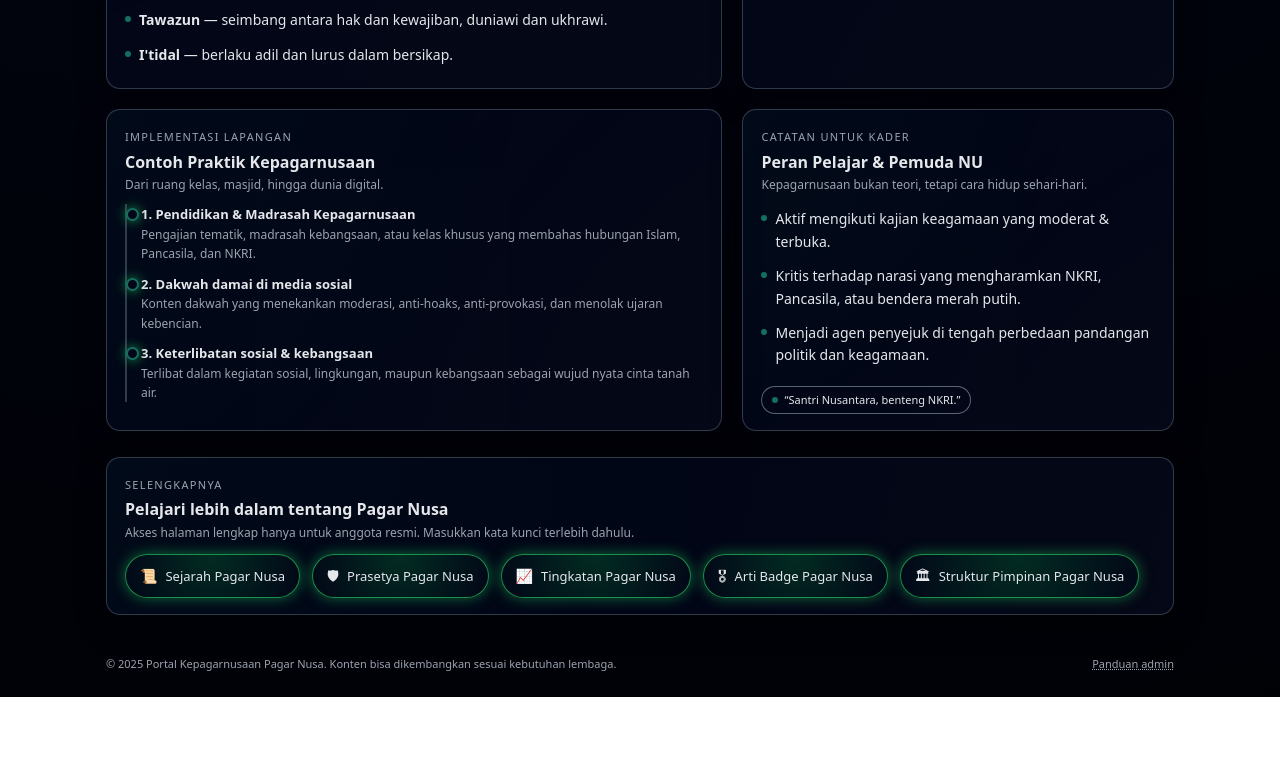
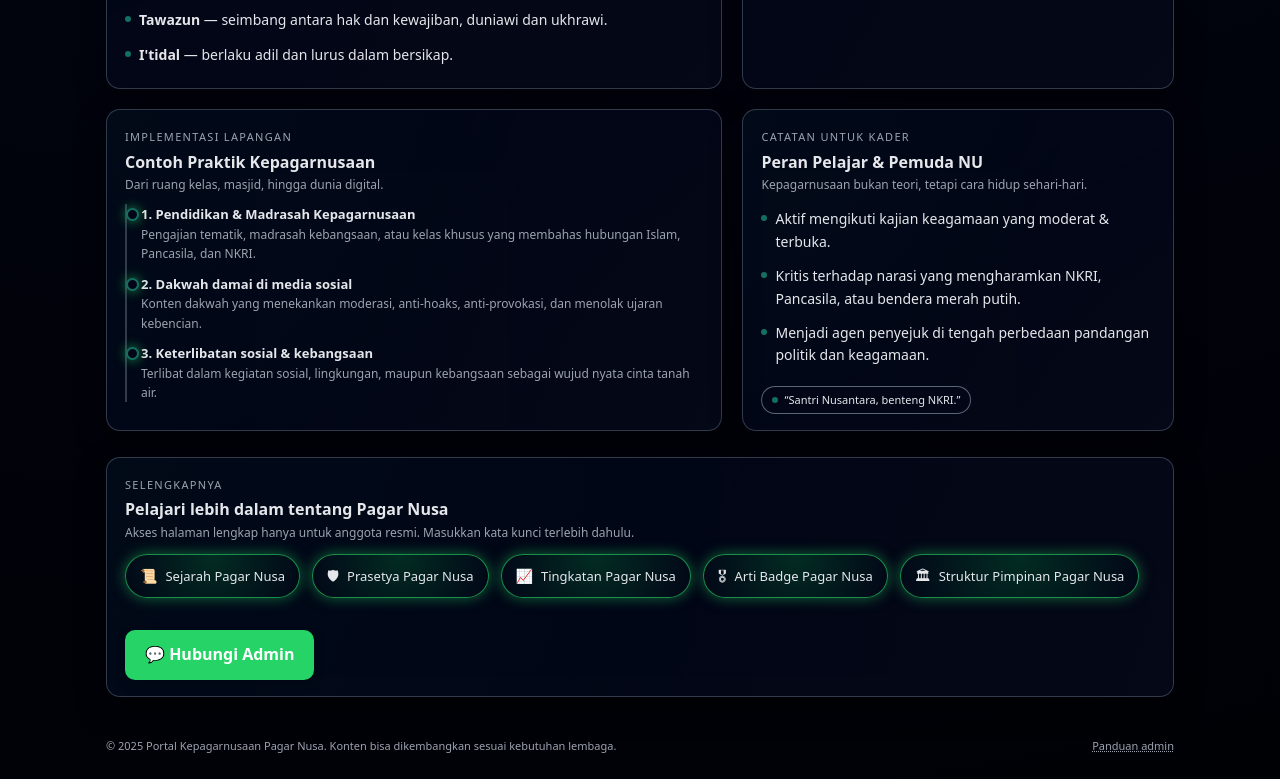
Before and after one commit to kenthungmusthofa/santri-ngoding-room, a plain HTML site: page index.html in a window 1280 px wide. Shown: the part 1101-1880 px from the top of the page. Before the commit the page ends 1798 px from the top, so only its background shows below. Drawn offline with Linux system fonts and the light colour scheme.

Commit message:
index.html

```diff
--- a/index.html
+++ b/index.html
@@ -37,6 +37,25 @@
       text-decoration: none;
       color: inherit;
     }
+    .hubungi-admin {
+    display: inline-block;
+    margin-top: 20px;
+    padding: 12px 20px;
+    background: #25D366; /* warna hijau WA */
+    color: white;
+    font-weight: 600;
+    border-radius: 10px;
+    text-decoration: none;
+    box-shadow: 0 4px 12px rgba(0,0,0,0.2);
+    transition: 0.2s ease;
+  }
+
+  .hubungi-admin:hover {
+    background: #1ebe5d;
+    transform: translateY(-3px);
+    box-shadow: 0 6px 14px rgba(0,0,0,0.25);
+  }
+
 
     /* ====== GLOBAL ANIMATIONS ====== */
     @keyframes bgMove {
@@ -1234,6 +1253,11 @@
       <span class="icon">🏛</span>
       <span>Struktur Pimpinan Pagar Nusa</span>
     </a>
+
+    <a href="https://wa.me/6283848039828" target="_blank" class="hubungi-admin">
+      💬 Hubungi Admin
+    </a>
+
 
   </div>
 </section>
```
